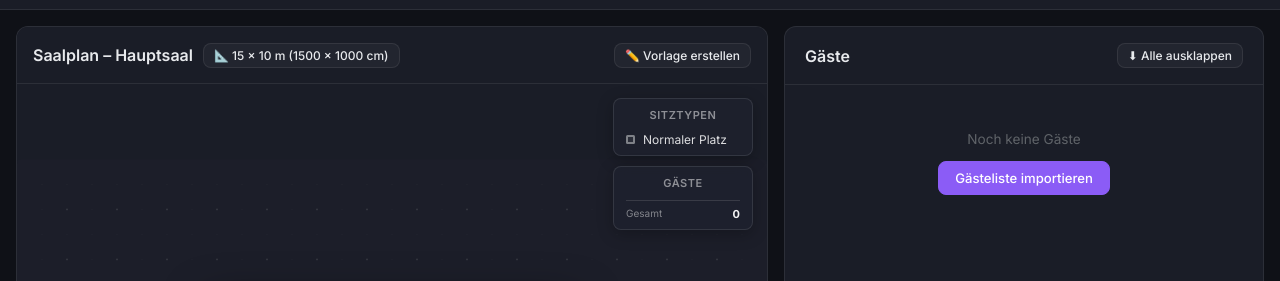
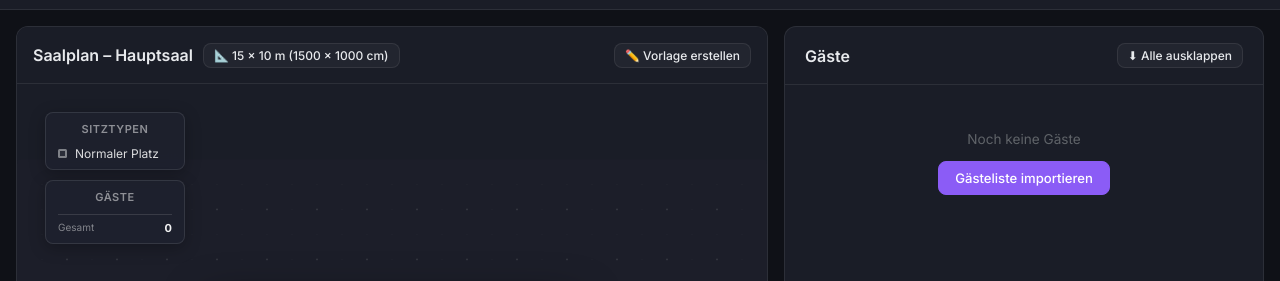
Before and after one commit to MarkusSpanring/seating-planner, a plain HTML site: page index.html in a window 1280 px wide. Shown: the part 48-329 px from the top of the page. Drawn offline with Linux system fonts and the light colour scheme; no server answers.

Commit message:
some bugfixes

```diff
--- a/css/venue.css
+++ b/css/venue.css
@@ -107,6 +107,8 @@
 }
 
 .venue-container {
+  flex: 1 1 0%;
+  min-width: 0;
   width: 100%;
   height: 100%;
   display: flex;
@@ -151,12 +153,16 @@
 
 /* ===== Venue Legends Overlay (Decoupled from 1cm Venue Coordinates) ===== */
 .venue-legends-overlay {
+  order: -1;
+  flex: 0 0 auto;
   position: absolute;
   top: 14px;
-  right: 14px;
+  left: 14px;
   display: flex;
   flex-direction: column;
   gap: 10px;
+  padding: 14px;
+  align-self: flex-start;
   z-index: 10;
   pointer-events: none;
   user-select: none;
--- a/js/features/table-detail/table-detail-edit.js
+++ b/js/features/table-detail/table-detail-edit.js
@@ -85,6 +85,10 @@ export function rotateCurrentTable() {
   tbl.seatsLong = tbl.seatsShort;
   tbl.seatsShort = temp;
 
+  const tempW = tbl.tableCustomW;
+  tbl.tableCustomW = tbl.tableCustomH;
+  tbl.tableCustomH = tempW;
+
   tbl.seatsFixed = false;
 
   saveAndRender();
```
Also changed, not shown: js/features/venue/venue-tooltips.js (line endings or trailing spaces).
